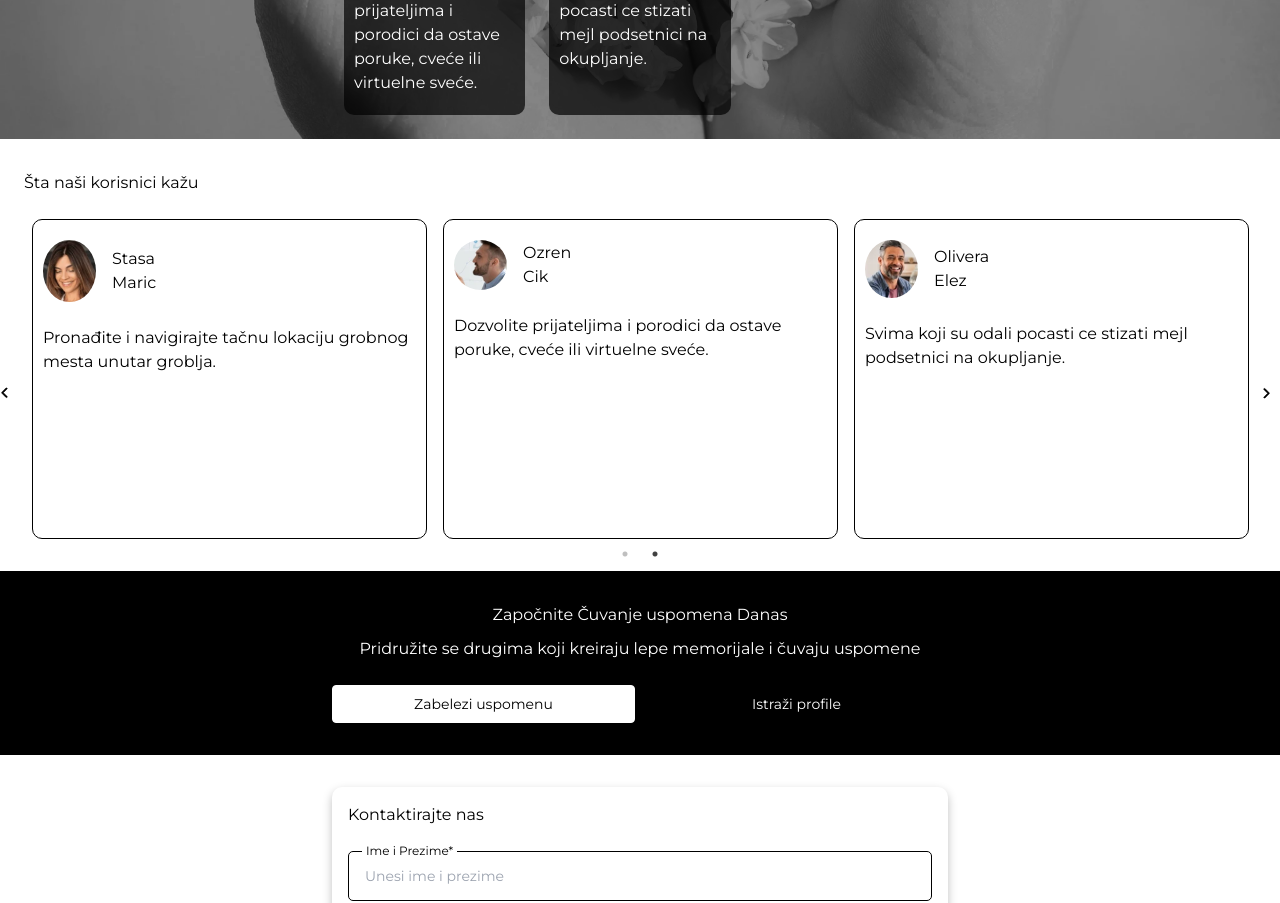
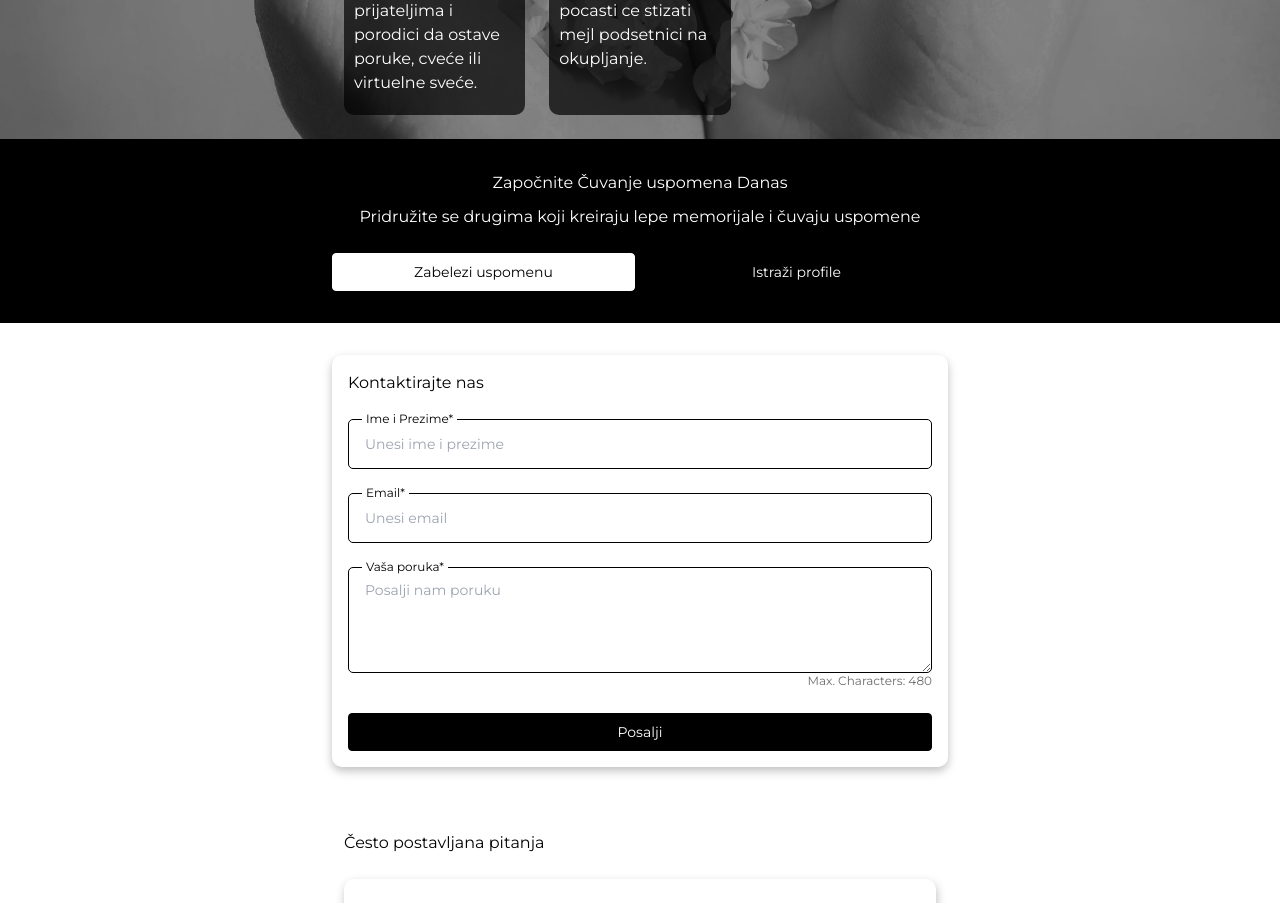
Before and after one commit to PekisaMarkovic/pomen-client, a Next.js app: page / in a window 1280 px wide. Shown: the part 1660-2563 px from the top of the page. Built offline with nearby package versions, Linux system fonts and the light colour scheme.

Commit message:
chore: new try

```diff
--- a/src/app/page.tsx
+++ b/src/app/page.tsx
@@ -5,20 +5,18 @@ import CtaOverview from "@/modules/landing-page/CtaOverview";
 import FAQ from "@/modules/landing-page/faq/FAQ";
 import FunctionalityOverview from "@/modules/landing-page/functionality/FunctionalityOverview";
 import HeroSection from "@/modules/landing-page/hero-section/HeroSection";
-import RatingSwiper from "@/modules/landing-page/ratings/RatingSwiper";
+// import RatingSwiper from "@/modules/landing-page/ratings/RatingSwiper";
 
-const Home = () => {
-  return (
+const Home = () => (
   <GeneralLayout>
     <HeroSection />
     <ApplicationOverview />
     <FunctionalityOverview />
-      <RatingSwiper />
+    {/* <RatingSwiper /> */}
     <CtaOverview />
     <ContactUs />
     <FAQ />
   </GeneralLayout>
 );
-};
 
 export default Home;
```
Lines whose indentation alone changed are shown as unchanged.
